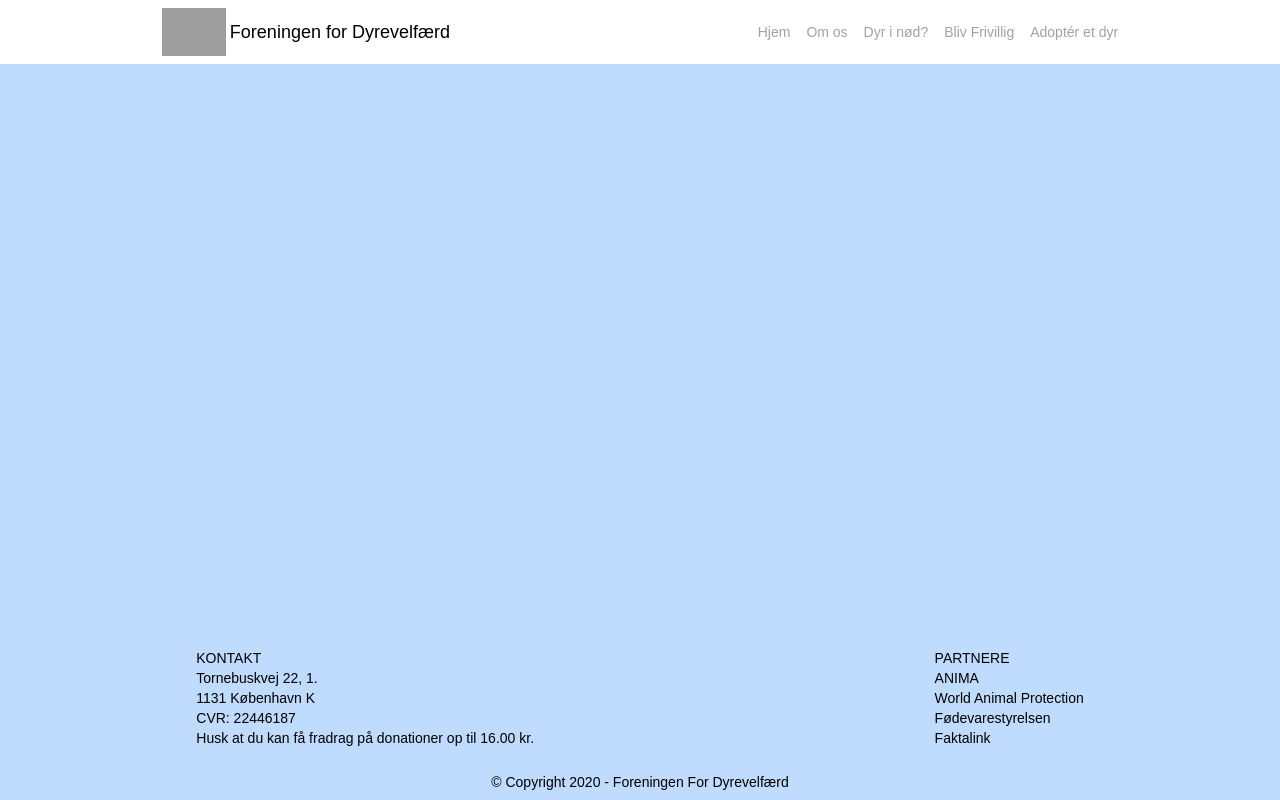
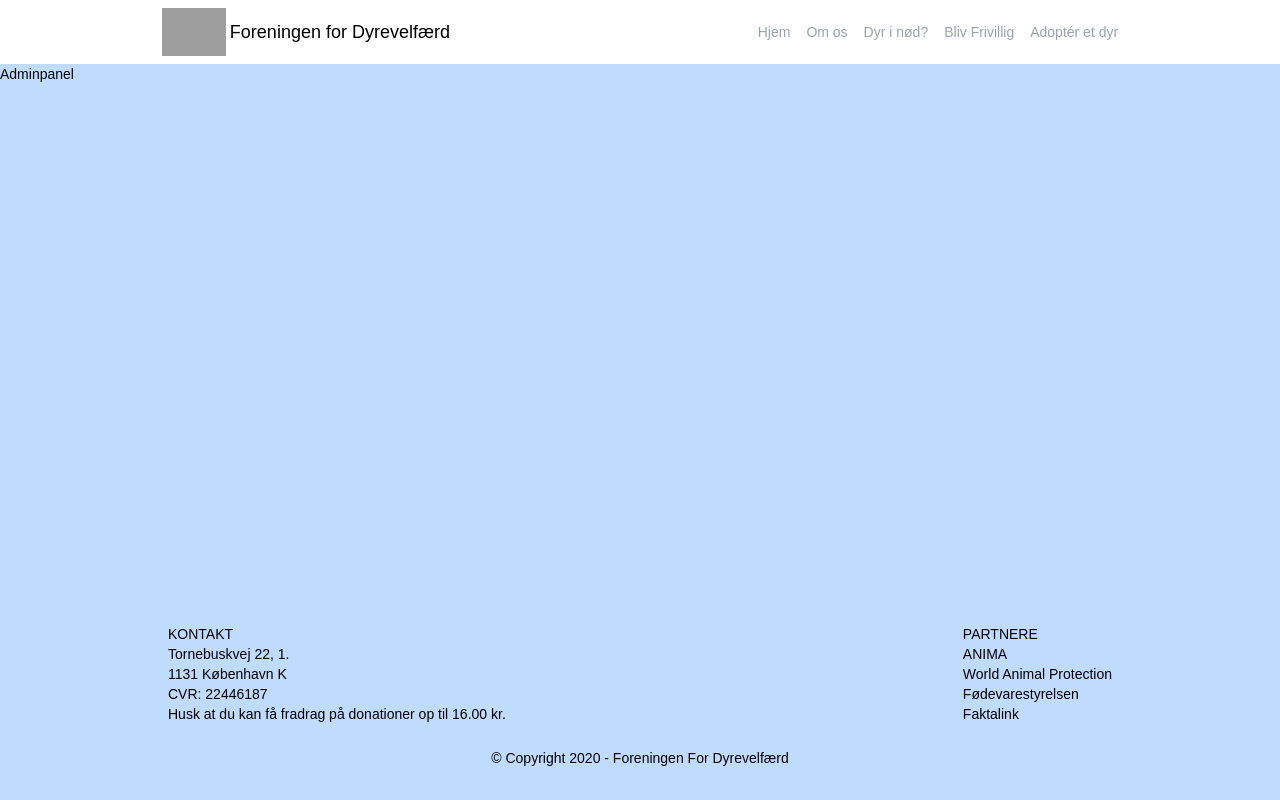
Before and after one commit to akaLaws/dyrevelfaerd, a React (Create React App) app: page /Adminpanel in a window 1280 px wide. Built offline with nearby package versions, Linux system fonts and the light colour scheme; grey boxes are pictures that could not be loaded.

Commit message:
added placeholder content to pages

```diff
--- a/src/pages/adminpanel.jsx
+++ b/src/pages/adminpanel.jsx
@@ -0,0 +1,5 @@
+const Adminpanel = () => {
+    return (<p>Adminpanel</p>  );
+}
+
+export default Adminpanel;
--- a/src/pages/detail.jsx
+++ b/src/pages/detail.jsx
@@ -0,0 +1,5 @@
+const Detail = () => {
+    return ( <p>detail</p> );
+}
+
+export default Detail;
--- a/src/pages/landing.jsx
+++ b/src/pages/landing.jsx
@@ -1,3 +1,5 @@
+
+import { Outlet } from "react-router-dom";
 import TopMenu from "../components/TopMenu";
 
 
@@ -11,16 +13,24 @@ const Landing = () => {
         p-2
     `;
 
-const styleFooter = `
-        w-full
+    const styleFooter = `
+        w-3/4
+        mx-auto
         min-h-fit
         flex
         flex-wrap
         gap-6
-        place-content-around
+        place-content-between
         p-2
+        py-8
         mt-auto
 
+    `;
+
+    const styleMain = `
+        w-full
+        flex
+        flex-col
     `;
     return (
         <>
@@ -32,7 +42,9 @@ const styleFooter = `
 
                 <TopMenu />
             </header>
-            <main>
+            <main className={styleMain}>
+
+                <Outlet />
 
             </main>
             <footer className={styleFooter}>
--- a/src/pages/login.jsx
+++ b/src/pages/login.jsx
@@ -0,0 +1,5 @@
+const Login = () => {
+    return ( <p>login</p> );
+}
+
+export default Login;
```
